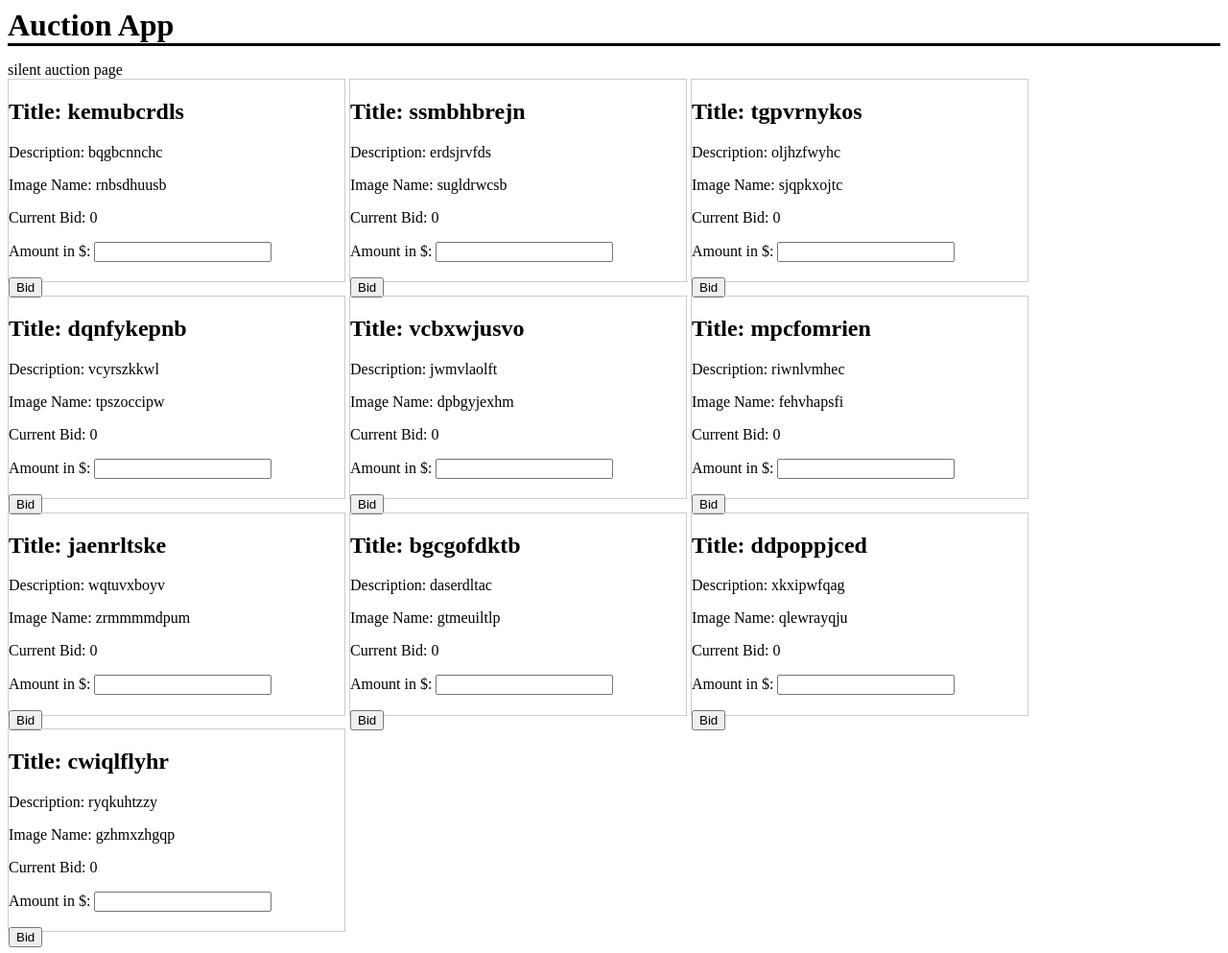
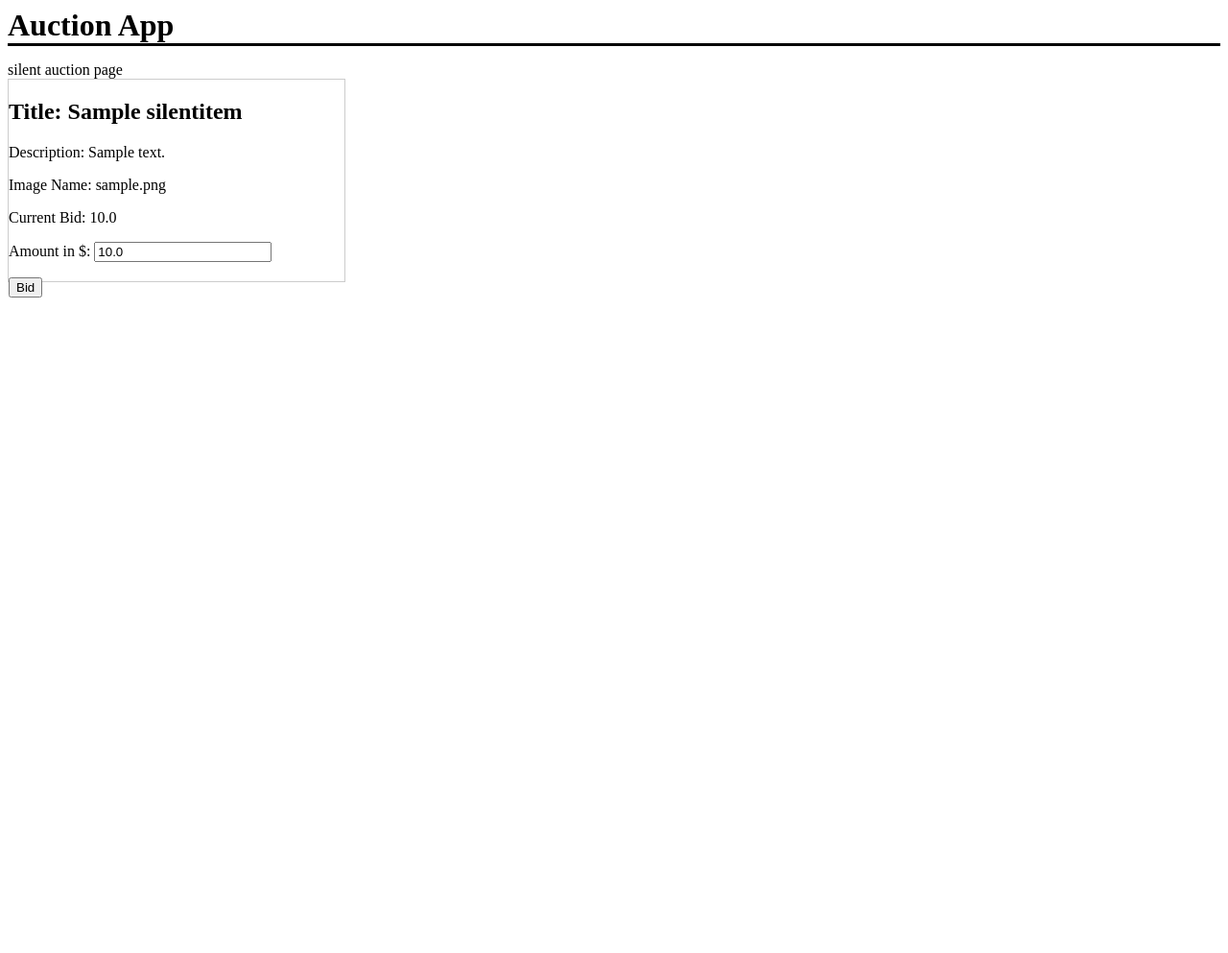
Before and after one commit to bentaylor238/AuctionApplication, a Django app: page /silent in a window 1280 px wide. Shown: the whole page at 96% size. After the commit the page ends 310 px from the top, so only its background shows below. Run offline with Django 3.2, Linux system fonts and the light colour scheme; tables that the repository leaves empty hold one stand-in row (values such as "Sample post").

Commit message:
made it so the form displays the highest bid

```diff
--- a/auction_app/templates/silent.html
+++ b/auction_app/templates/silent.html
@@ -3,17 +3,17 @@
     silent auction page
     <br>
     {% if itembid %}
-        {% for item in itembid %}
+        {% for bid, item, form in itembid %}
             <div style="width: 350px; height: 210px; border: solid 1px #ccc; display: inline-block;">
-            <h2>Title: {{ item.1.title }}</h2>
-            <p>Description: {{ item.1.description }}</p>
-            <p>Image Name: {{ item.1.imageName }}</p>
-            <p>Current Bid: {{ item.0.amount }}</p>
+            <h2>Title: {{ item.title }}</h2>
+            <p>Description: {{ item.description }}</p>
+            <p>Image Name: {{ item.imageName }}</p>
+            <p>Current Bid: {{ bid.amount }}</p>
 
             <form action="{% url 'submit_bid' %}" method="post">
                 {% csrf_token %}
-                {{ bidform.as_p }}
-                <input type="hidden" name="item_id" value="{{ item.1.id }}" />
+                {{ form.as_p }}
+                <input type="hidden" name="item_id" value="{{ item.id }}" />
                 <button type="submit">Bid</button>
             </form>
             </div>
--- a/auction_app/views.py
+++ b/auction_app/views.py
@@ -75,72 +75,61 @@ def randomString(stringLength=10):
 
 def silent(request):
 
-    SilentItem.objects.all().delete()
-    Bid.objects.all().delete()
-
-    createMockItems()
+    # SilentItem.objects.all().delete()
+    # Bid.objects.all().delete()
+    #
+    # createMockItems()
 
     context = {
-        'bidform': BidForm(),
-        'itembid': getItemBid()
+        'itembid': getBidItemForm()
     }
     return render(request, 'silent.html', context)
 
 
-def getItemBid():
+def getBidItemForm():
     mylist = []
-    # bidlist needs to be a list of bids, one for each item, where the returned bid is is the highest amount for that item
-    bidlist = getHighestBid()
+    bidlist = []
+    for item in SilentItem.objects.all():
+        bidlist.append(getBiggestBidForItem(item))
     itemlist = list(SilentItem.objects.all())
+    formlist = []
+    for form in SilentItem.objects.all():
+        formlist.append(BidForm(initial={'amount': getBiggestBidForItem(form).amount}))
     for i in range(len(SilentItem.objects.all())):
-        mylist.append((bidlist[i], itemlist[i]))
+        mylist.append((bidlist[i], itemlist[i], formlist[i]))
     return mylist
 
 
-def getHighestBid(): # returns list of one bid per item, where the bid is the highest amount
-    list = []
-    for item in SilentItem.objects.all():
-        bids = Bid.objects.filter(item=item)
-        tracker = 0.0
-        highestbid = Bid()
-        for bid in bids:
-            print('$', bid.amount)
-            if bid.amount > tracker:
-                highestbid = bid
-                tracker = highestbid.amount
-        list.append(highestbid)
-    return list
+def getBiggestBidForItem(item):
+    bids = Bid.objects.filter(item=item)
+    bigbid = Bid()
+    tracker = 0.0
+    for bid in bids:
+        if bid.amount >= tracker:
+            bigbid = bid
+            tracker = bigbid.amount
+    return bigbid
 
 
 def submit_bid(request):
     context = {}
     if request.method == 'POST':
         # for key in request.POST:
-        #     print('##### ', key, request.POST[key])
+        #     print('#####', key, request.POST[key])
         amount = request.POST['amount']
         id = request.POST['item_id']
         # create new form
         bidform = BidForm(request.POST)
         if bidform.is_valid():
-            # create a bid object
-            # print('USER === ', request.user.username)
-            # bid = Bid.objects.get(item=SilentItem.objects.get(id=id))
-            new_bid = Bid(item=SilentItem.objects.get(id=id), amount=amount, user=AuctionUser.objects.get(username=request.user.username)) # TODO: get user somehow here
-            new_bid.save()
-            # bid.amount = amount
-            # # bid.user = User.objects.get()
-            # bid.user = User.objects.get(name='user2')
-            # bid.save()
-            context = {
-                'bidform': BidForm(),
-                'itembid': getItemBid()
-            }
+            if float(amount) > getBiggestBidForItem(SilentItem.objects.get(id=id)).amount:
+                new_bid = Bid(item=SilentItem.objects.get(id=id), amount=amount, user=AuctionUser.objects.get(username=request.user.username))
+                new_bid.save()
         else:
             # this means invalid data was posted
-            context = {
-                'bidform': bidform,
-                'itembid': getItemBid()
-            }
+            print("invalid data")
+        context = {
+            'itembid': getBidItemForm()
+        }
     return render(request, 'silent.html', context)
 
 def users(request):
```
